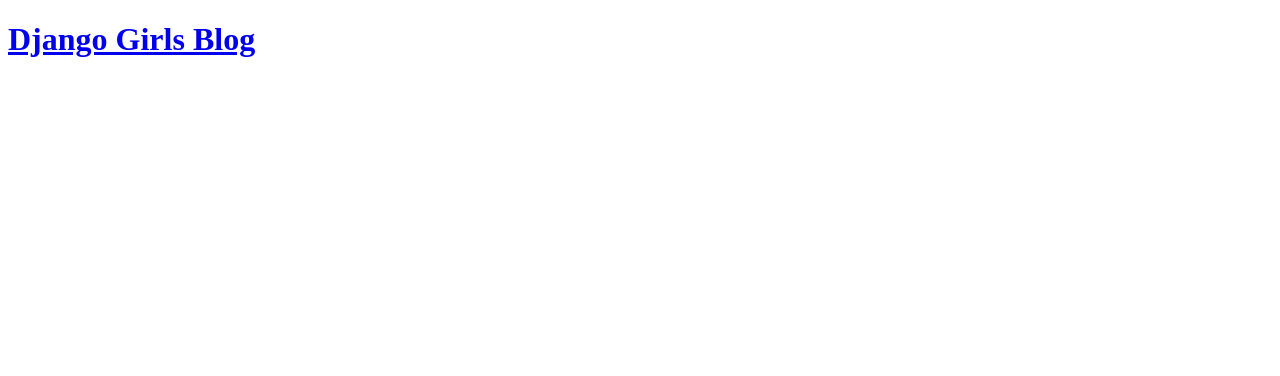
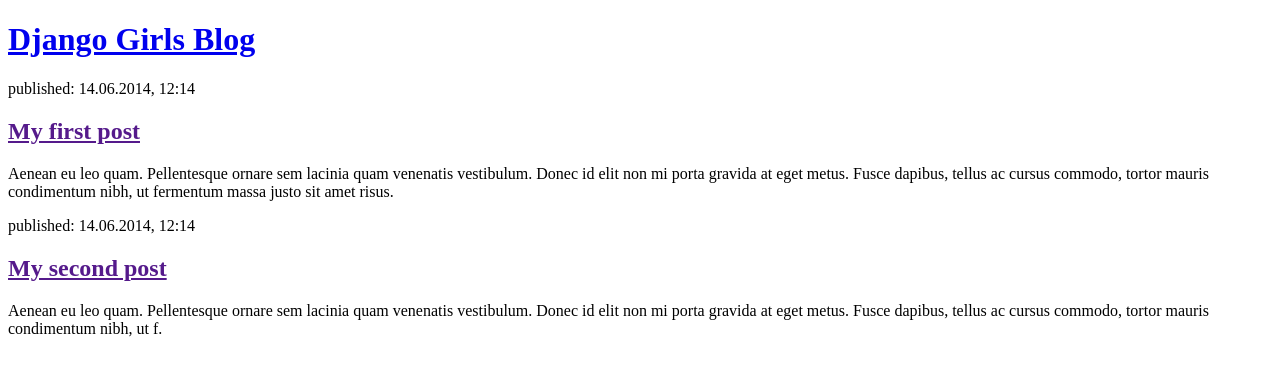
Before and after one commit to inomad15/my-first-blog, a Django app: page / in a window 1280 px wide. Shown: the top 376 px of the page. Run offline with Django 3.2, Linux system fonts and the light colour scheme; data that the repository does not hold is empty.

Commit message:
Changed the HTML

```diff
--- a/blog/templates/blog/post_list.html
+++ b/blog/templates/blog/post_list.html
@@ -2,11 +2,23 @@
 <html>
   <head>
     <meta charset="utf-8">
-    <title></title>
+    <title>Inomad's blog</title>
   </head>
   <body>
     <div>
       <h1><a href="/">Django Girls Blog</a></h1>
+    </div>
+
+    <div>
+        <p>published: 14.06.2014, 12:14</p>
+        <h2><a href="">My first post</a></h2>
+        <p>Aenean eu leo quam. Pellentesque ornare sem lacinia quam venenatis vestibulum. Donec id elit non mi porta gravida at eget metus. Fusce dapibus, tellus ac cursus commodo, tortor mauris condimentum nibh, ut fermentum massa justo sit amet risus.</p>
+    </div>
+
+    <div>
+        <p>published: 14.06.2014, 12:14</p>
+        <h2><a href="">My second post</a></h2>
+        <p>Aenean eu leo quam. Pellentesque ornare sem lacinia quam venenatis vestibulum. Donec id elit non mi porta gravida at eget metus. Fusce dapibus, tellus ac cursus commodo, tortor mauris condimentum nibh, ut f.</p>
     </div>
   {% for post in posts %}
     <div>
```
